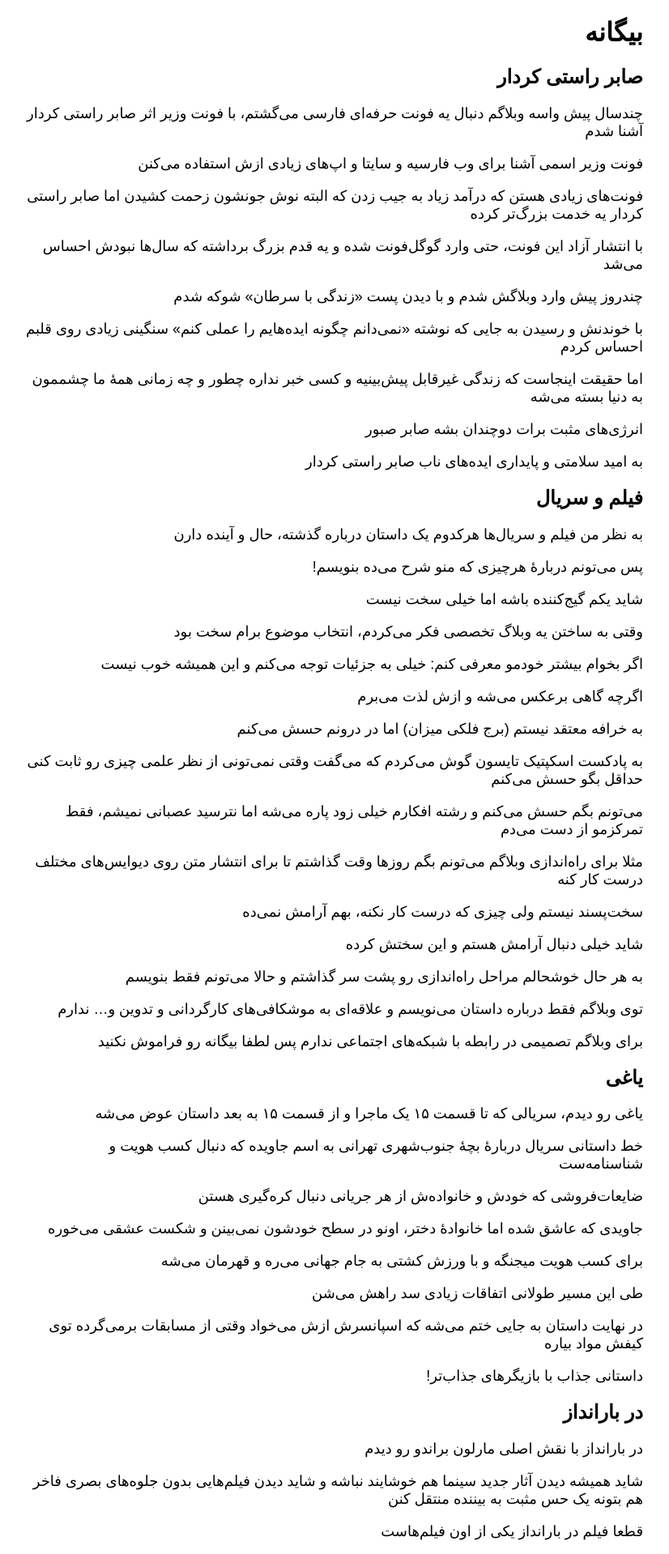
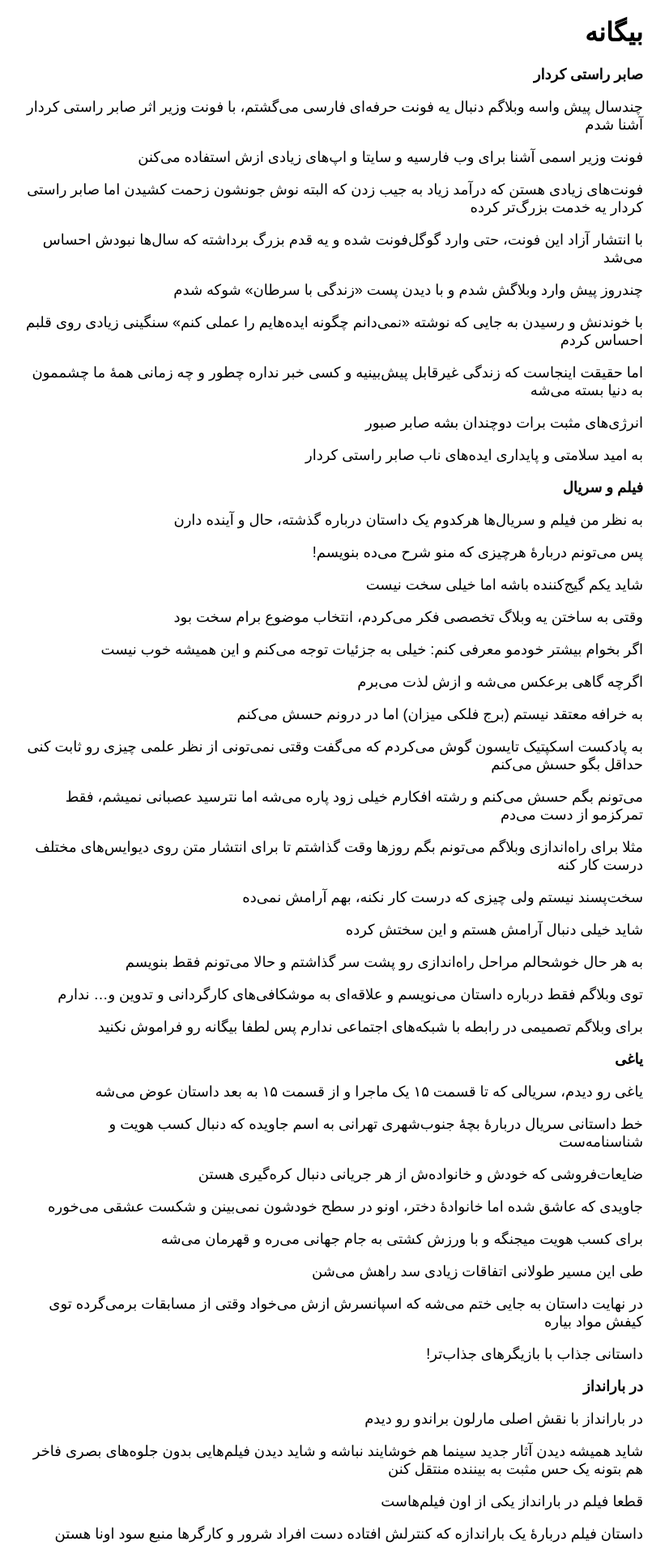
Before and after one commit to darkblog/darkblog.github.io, a Jekyll site: the page built from index.html, in a window 1280 px wide. Shown: the top 1919 px of the page at 81% size, without its empty margins (230-1056 px from the left). Built offline with Jekyll 4.4.1, drawn with Linux system fonts in a browser that asks for light colours.

Commit message:
Update index.html

```diff
--- a/index.html
+++ b/index.html
@@ -15,7 +15,7 @@ layout: compress
 <body>
 <h1>بیگانه</h1>
 {% for post in site.posts limit:1000 %}
-<h2>{{ post.title }}</h2>
+<p><b>{{ post.title }}</b></p>
 {{ post.content }}
 {% endfor %}
 </body>
```
